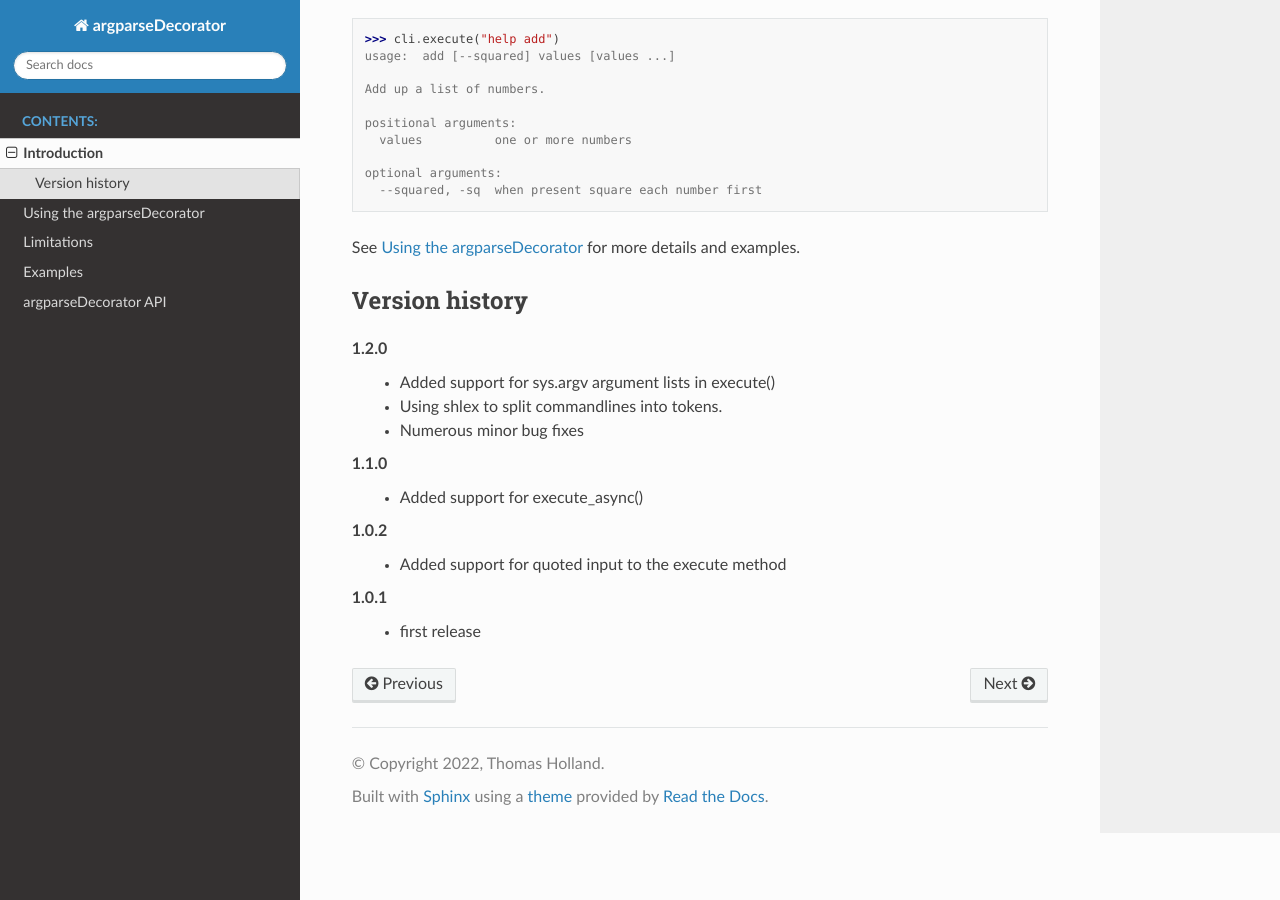
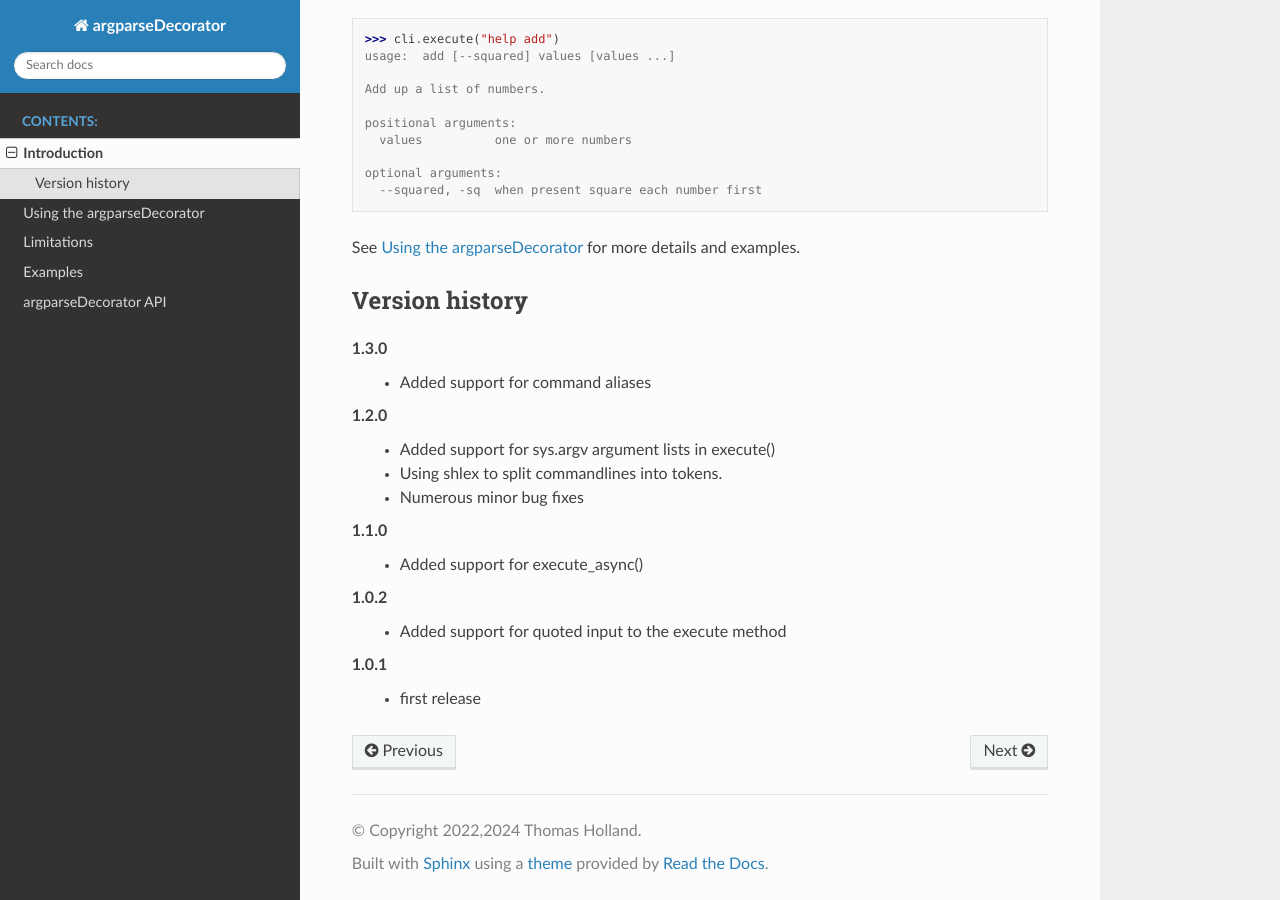
Before and after one commit to innot/argparseDecorator, a Sphinx documentation site: the page built from docs/source/intro.rst, in a window 1280 px wide and 900 px high, scrolled down 1656 px. Built offline with Sphinx 7.4.7 and the Read the Docs theme 2.0.0, drawn with Linux system fonts in a browser that asks for light colours.

Commit message:
Bumped version number in some more files, update Copyright date, added Python 3.11 and 3.12 to the Github CI.

```diff
--- a/docs/source/conf.py
+++ b/docs/source/conf.py
@@ -20,11 +20,11 @@ sys.path.insert(0, os.path.abspath('../../examples'))
 # -- Project information -----------------------------------------------------
 
 project = 'argparseDecorator'
-project_copyright = '2022, Thomas Holland'
+project_copyright = '2022,2024 Thomas Holland'
 author = 'Thomas Holland'
 
 # The full version, including alpha/beta/rc tags
-release = '1.2.0'
+release = '1.3.0'
 
 # -- General configuration ---------------------------------------------------
 
@@ -73,8 +73,8 @@ nitpick_ignore = [
     ('py:class', 'ParserNode'),  # autodoc does not like self refering types.
 ]
 nitpick_ignore_regex = [
-    ('py:class', r'prompt_toolkit.*'),  # no referencable API documentation.
-    ('py:class', r'asyncssh.*'),  # no referencable API documentation.
+    ('py:class', r'prompt_toolkit.*'),  # no referenceable API documentation.
+    ('py:class', r'asyncssh.*'),  # no referenceable API documentation.
 
 ]
 
--- a/docs/source/intro.rst
+++ b/docs/source/intro.rst
@@ -100,6 +100,8 @@ See :ref:`Using the argparseDecorator` for more details and examples.
 
 Version history
 +++++++++++++++
+1.3.0
+    - Added support for command aliases
 
 1.2.0
     - Added support for sys.argv argument lists in execute()
```
Also changed, not shown: 5 other files.
